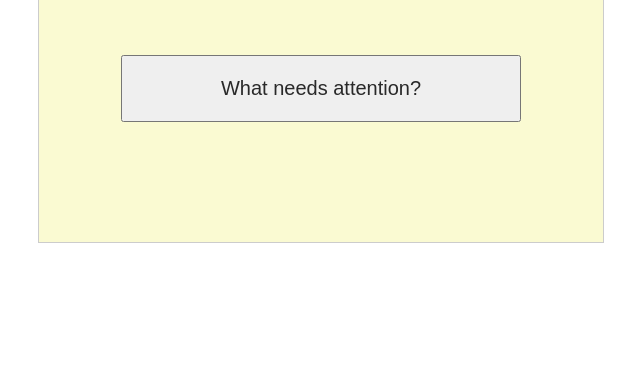
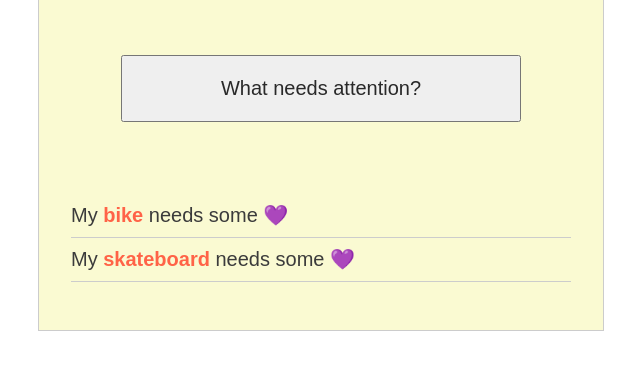
Before and after one commit to Harobulus/Weekend-Repair-Project-Advanced, a website: page index.html in a window 1280 px wide. Both pictures are taken after a click on the button "What needs attention?". Shown: the part 225-594 px from the top of the page, without its empty margins (319-959 px from the left). Drawn offline with Linux system fonts and the light colour scheme; a web font is replaced by a local one.

Commit message:
Finished coding the weekend repair list

```diff
--- a/index.html
+++ b/index.html
@@ -25,7 +25,7 @@
         <i class="fas fa-tools"></i><br />
         Weekend Repair Project
       </h1>
-      <button>What needs attention?</button>
+      <button class="needs-attention">What needs attention?</button>
       <ul class="need-repair"></ul>
     </div>
   </body>
--- a/js/script.js
+++ b/js/script.js
@@ -1,3 +1,7 @@
+
+const button = document.querySelector(".needs-attention");
+const repairList = document.querySelector(".need-repair")
+
 const createVehicle = function (type, numWheels, color) {
     const vehicle = {
 type: type,
@@ -21,3 +25,22 @@ for (let vehicle of myVehicles) {
     }
     // console.log(vehicle);
 }
+
+bike.needsRepair = true;
+skateboard.needsRepair = true;
+
+button.addEventListener("click", function () {
+repairList.innerHTML = "";
+
+// let vehicleRepairList = [bike, skateboard];
+
+const vehicleRepairList = myVehicles.filter(function (vehicle) {
+    return vehicle.needsRepair === true;
+});
+
+for (let vehicle of vehicleRepairList) {
+    let li = document.createElement("li");
+    li.innerHTML = `My <span>${vehicle.type}</span> needs some 💜`;
+    repairList.append(li);
+}
+});
```
